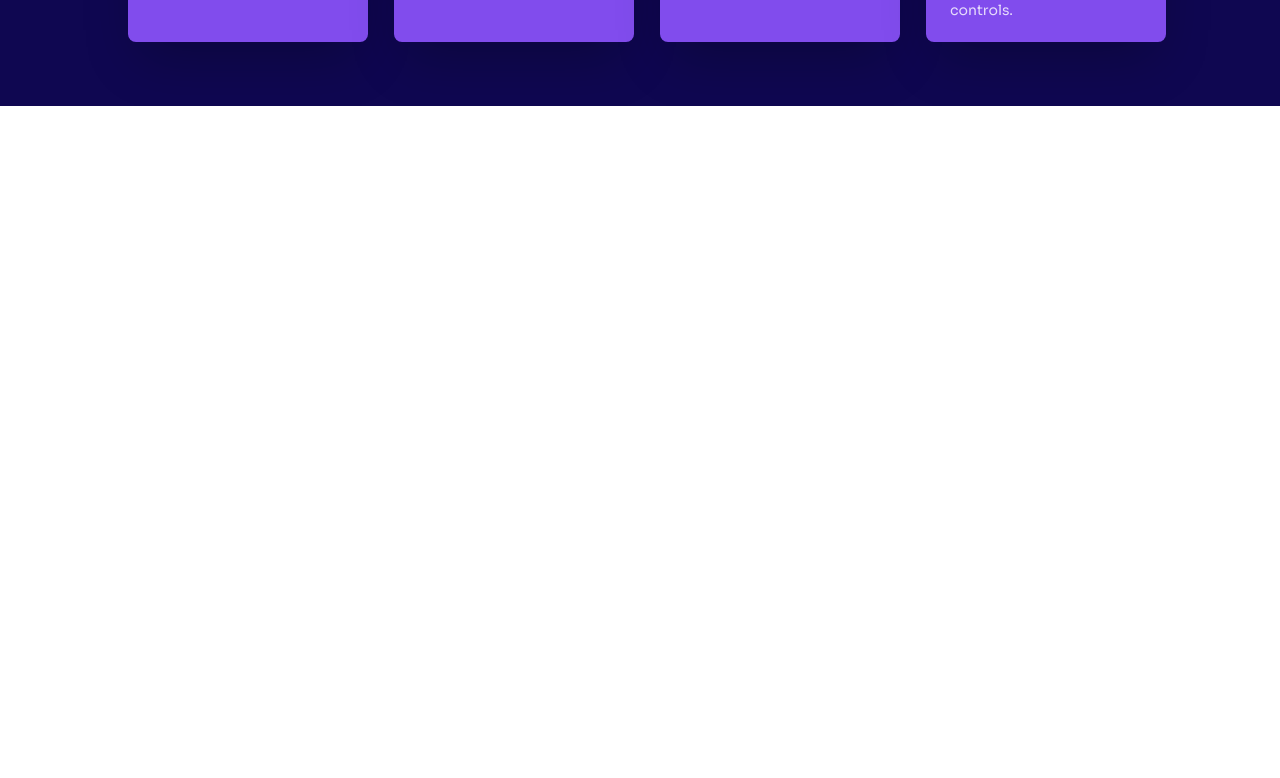
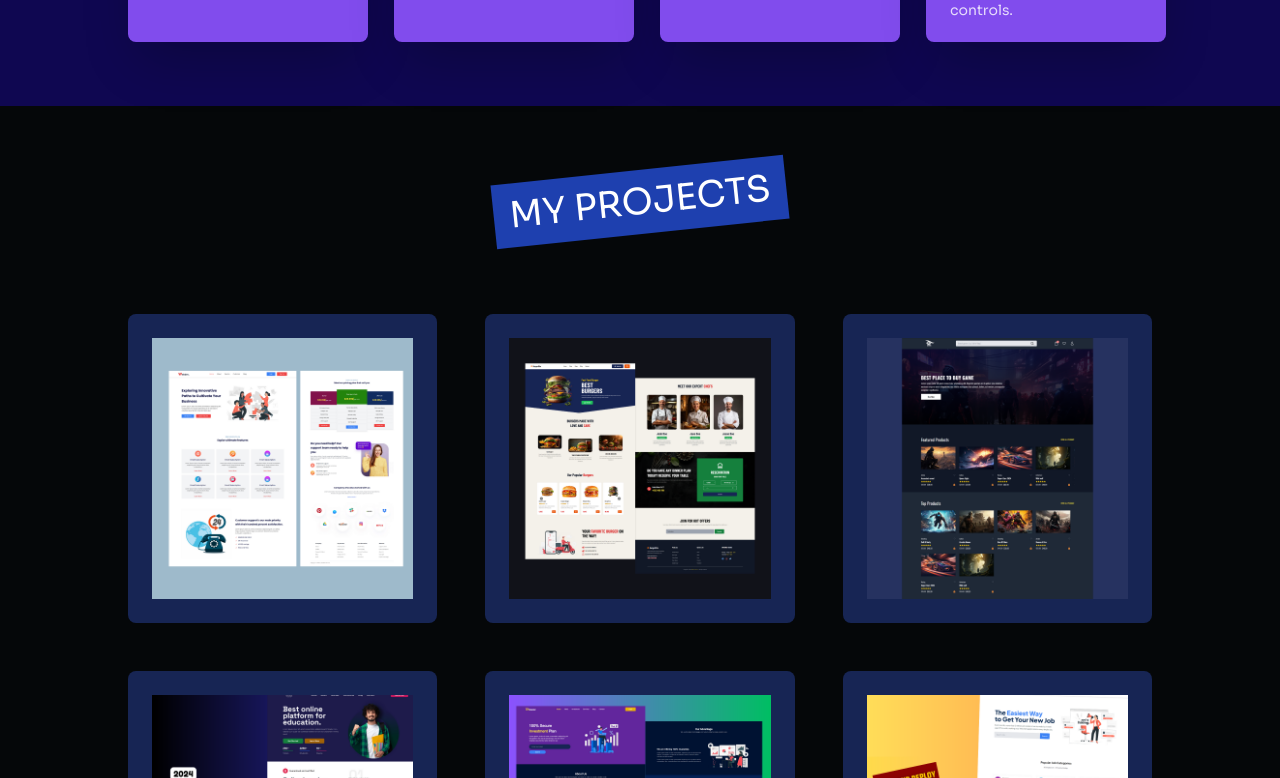
Before and after one commit to codeftsaikat/portfolio, a Next.js app: page / in a window 1280 px wide. Shown: the part 2282-3060 px from the top of the page. Before the commit the page ends 2388 px from the top, so only its background shows below. Built offline with nearby package versions, Linux system fonts and the light colour scheme.

Commit message:
Implement and finalize projects section with project listings and responsive design

```diff
--- a/components/Home/Home.tsx
+++ b/components/Home/Home.tsx
@@ -2,6 +2,7 @@
 import Hero from './Hero/Hero'
 import About from './About/About'
 import Services from './Services/Services'
+import Project from './Project/Project'
 
 const Home = () => {
   return (
@@ -9,6 +10,7 @@
           <Hero/>
           <About/>
           <Services/>
+          <Project/>
     </div>
   )
 }
--- /dev/null
+++ b/components/Home/Project/Project.tsx
@@ -0,0 +1,35 @@
+import SectionHeading from "@/components/Helper/SectionHeading";
+import { projectData } from "@/data/data";
+import Image from "next/image";
+import Link from "next/link";
+import React from "react";
+
+const Project = () => {
+  return (
+    <div className="pt-16 pb-16 bg-[#050709]">
+      <SectionHeading>My Projects</SectionHeading>
+      <div className="w-[80%] mx-auto mt-20 grid grid-cols-1 md:grid-cols-2 lg:grid-cols-3 gap-12 items-center">
+        {projectData.map((project) => {
+          return (
+            <div
+              key={project.id}
+              className="bg-blue-950 p-6 rounded-lg hover:scale-105 transition-all duration-300"
+            >
+              <Link href={project.url} target="_blank">
+                <Image
+                  src={project.image}
+                  alt="project"
+                  height={200}
+                  width={300}
+                  className="w-full"
+                />
+              </Link>
+            </div>
+          );
+        })}
+      </div>
+    </div>
+  );
+};
+
+export default Project;
```
